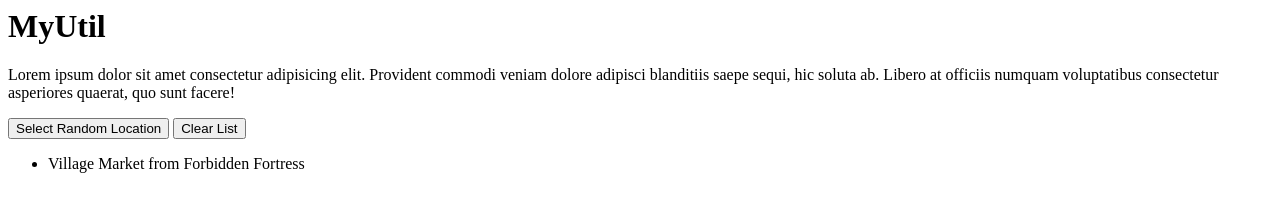
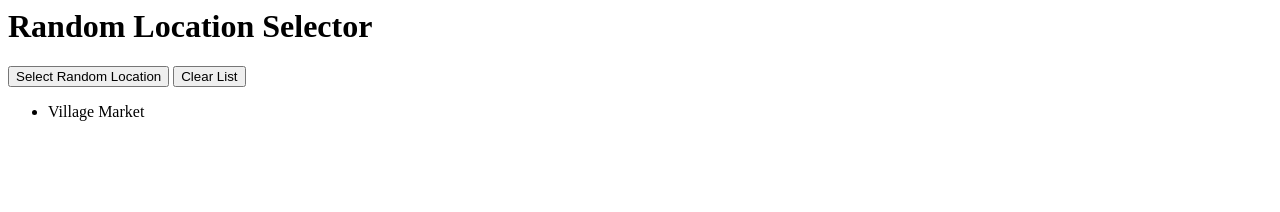
Before and after one commit to Demar-r/BrimstoneUtil, a plain HTML site: page index.html in a window 1280 px wide. Both pictures are taken after a click on the button "Select Random Location". Drawn offline with nearby package versions, Linux system fonts and the light colour scheme.

Commit message:
Shorten display list to location name Cleanup title and text

```diff
--- a/index.html
+++ b/index.html
@@ -2,12 +2,11 @@
 <head>
     <meta charset="UTF-8">
     <meta name="viewport" content="width=device-width, initial-scale=1.0">
-    <title>Document</title>
+    <title>Brimstone Utility</title>
     <script src="https://ajax.googleapis.com/ajax/libs/jquery/3.7.0/jquery.min.js" integrity="sha384-NXgwF8Kv9SSAr+jemKKcbvQsz+teULH/a5UNJvZc6kP47hZgl62M1vGnw6gHQhb1" crossorigin="anonymous"></script>
 </head>
 <body>
-    <h1>MyUtil</h1>
-    <p>Lorem ipsum dolor sit amet consectetur adipisicing elit. Provident commodi veniam dolore adipisci blanditiis saepe sequi, hic soluta ab. Libero at officiis numquam voluptatibus consectetur asperiores quaerat, quo sunt facere!</p>
+    <h1>Random Location Selector</h1>
     <button id="randomLocation">Select Random Location</button>
     <button id="clearButton">Clear List</button>
     <ul id="locationList"></ul>
@@ -54,7 +53,7 @@
             var listItem = document.createElement('li');
 
             // Set the inner HTML of the <li> element to display the selected record
-            listItem.innerHTML = selectedRecord.location + ' from ' + selectedRecord.game;
+            listItem.innerHTML = selectedRecord.location;// + ' from ' + selectedRecord.game;
 
             // Append the <li> element to the <ul> element
             listElement.appendChild(listItem);
```
